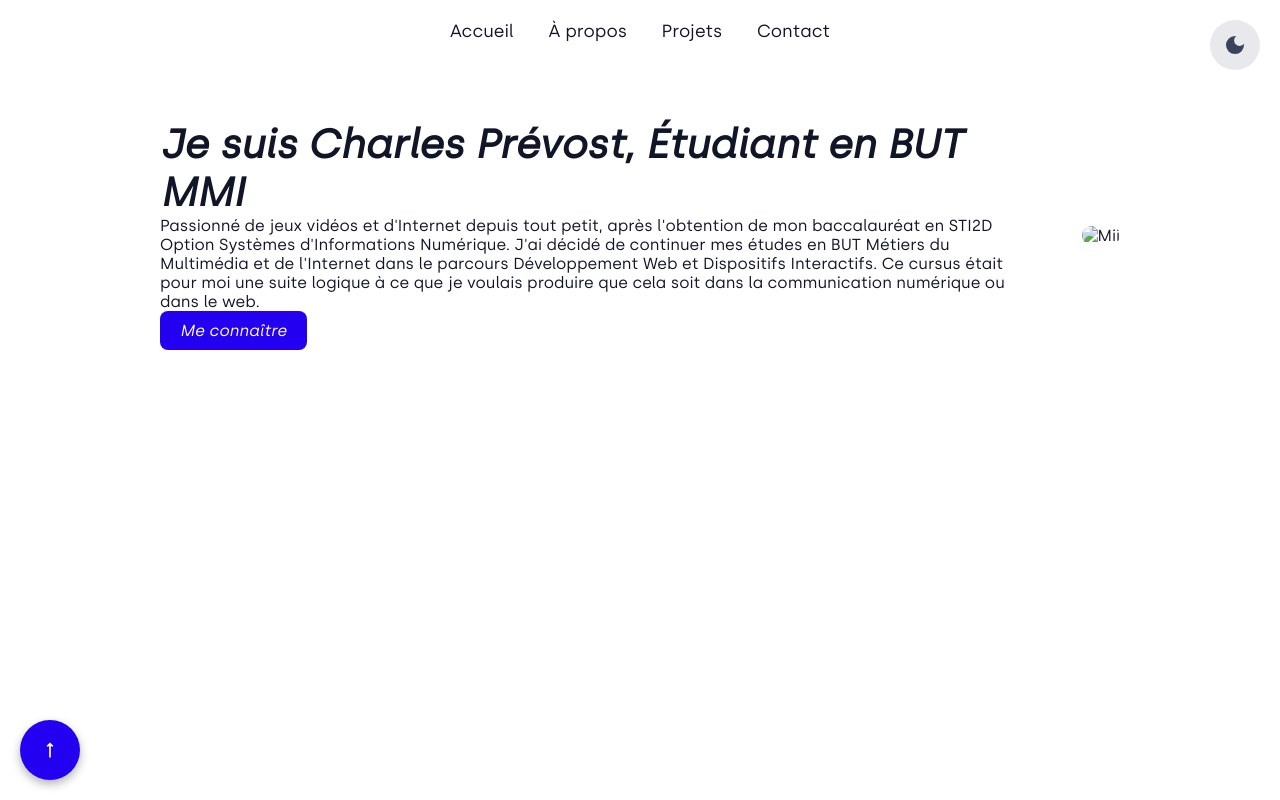
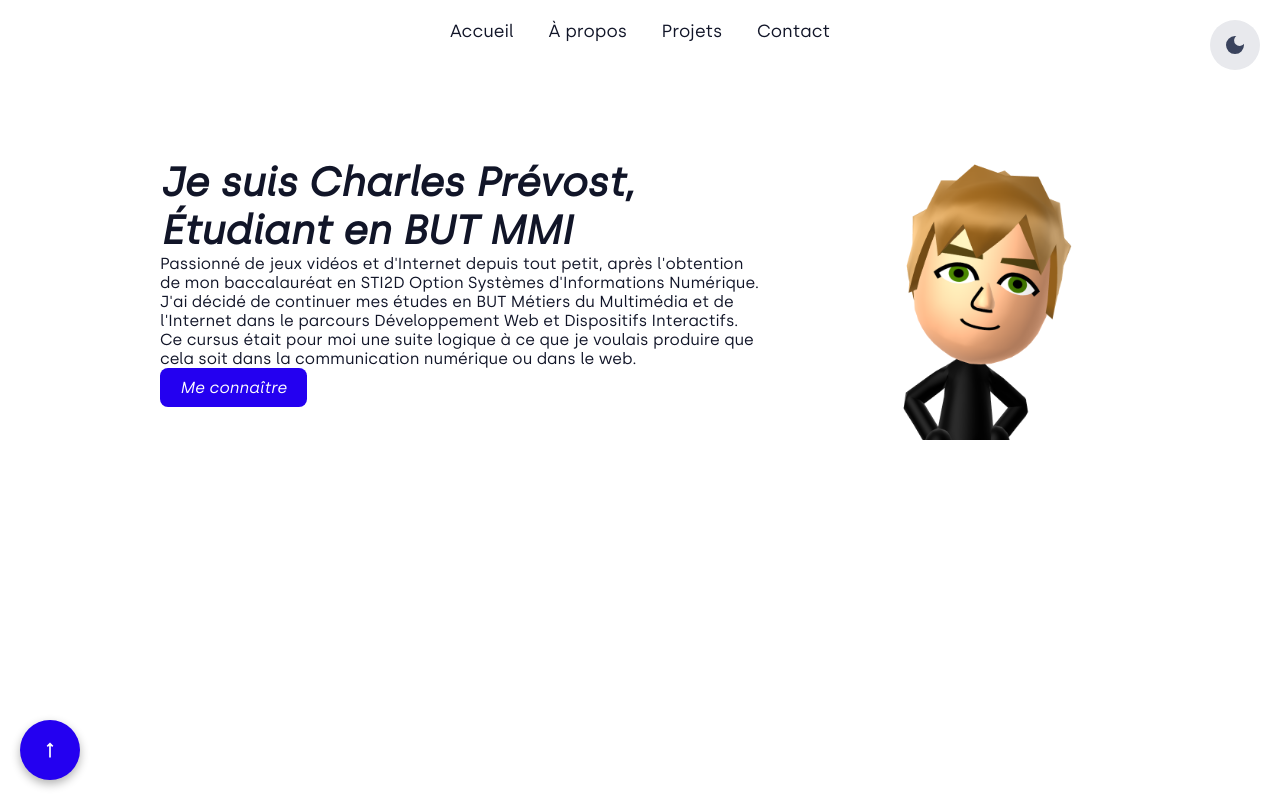
Before and after one commit to Charlesprevost/portfolio2026, a plain HTML site: page index.html in a window 1280 px wide. Shown: the top 800 px of the page. Drawn offline with Linux system fonts and the light colour scheme; the site is published under a folder, as on GitHub Pages, so addresses that start at the root find nothing.

Commit message:
Fix HTML formatting and structure

```diff
--- a/index.html
+++ b/index.html
@@ -37,7 +37,7 @@
           </button>
         </div>
         <div class="image">
-          <img src="/img/charlesmii.png" alt="Mii" />
+          <img src="img/charlesmii.png" alt="Mii" />
         </div>
       </div>
     </section>
```
